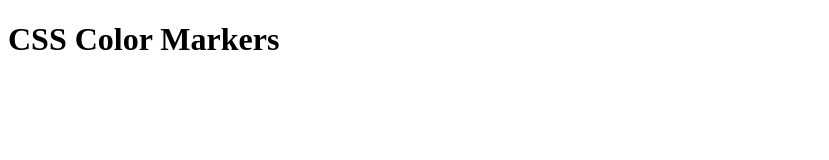
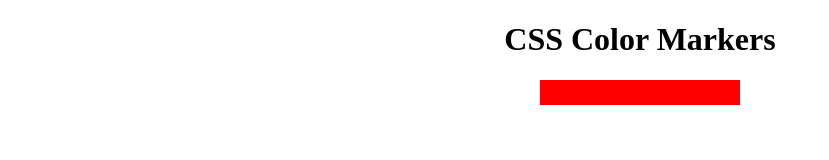
Before and after one commit to danielelli/fcc-css-markers, a plain HTML site: page index.html in a window 1280 px wide. Shown: the whole page, without its empty margins (0-829 px from the left). Drawn offline with Linux system fonts and the light colour scheme.

Commit message:
feat: Create first marker

```diff
--- a/index.html
+++ b/index.html
@@ -8,5 +8,8 @@
 </head>
 <body>
     <h1>CSS Color Markers</h1>
+    <div class="container">
+        <div class="marker"></div>
+    </div>
 </body>
 </html>
--- a/style.css
+++ b/style.css
@@ -0,0 +1,10 @@
+h1 {
+    text-align: center;
+}
+
+.marker {
+    width: 200px;
+    height: 25px;
+    margin: auto;
+    background-color: red;
+}
```
